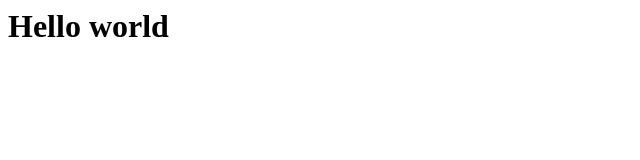
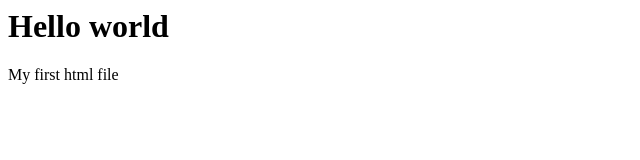
Before and after one commit to himanshujoshi5992/netGittest, a plain HTML site: page helloworld.html in a window 1280 px wide. Shown: the whole page, without its empty margins (0-640 px from the left). Drawn offline with Linux system fonts and the light colour scheme.

Commit message:
helloworld.html updated
added a paragraph

```diff
--- a/helloworld.html
+++ b/helloworld.html
@@ -5,6 +5,7 @@
 	<body>
 		<div>
 			<h1>Hello world</h1>
+			<p>My first html file</p>
 		</div>
 	</body>
 </html>
```
